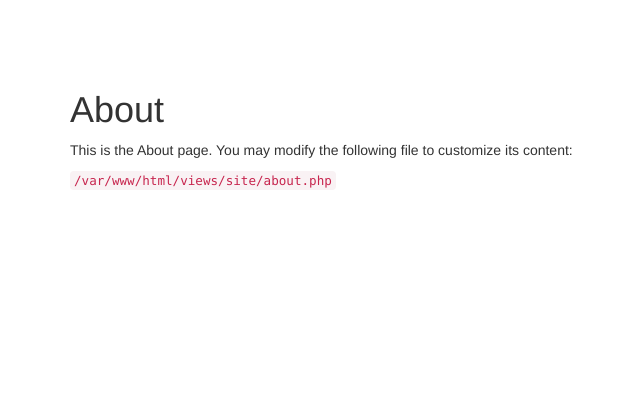
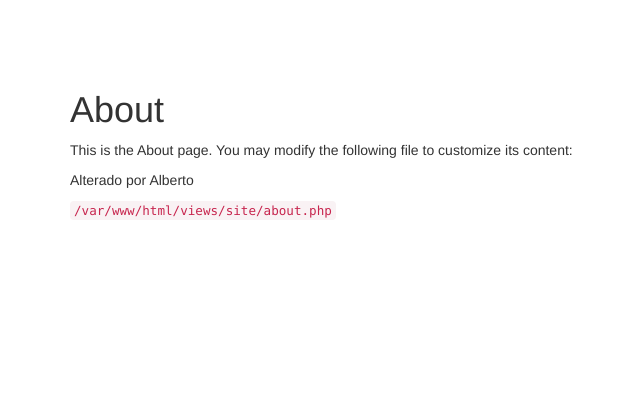
Before and after one commit to albertosql/-PAPS-Sistema-de-Gerenciamento-de-Frotas, a Yii app: template stpcu/views/site/about.php in a window 1280 px wide. Shown: the top 420 px of the page, without its empty margins (0-640 px from the left). Run offline with PHP 8.4 and a stand-in for Yii, Linux system fonts and the light colour scheme; the template is opened without the code that fills it, so the values that code supplies are empty; some libraries are stand-ins or nearby versions.

Commit message:
primeiro commit

```diff
--- a/stpcu/views/site/about.php
+++ b/stpcu/views/site/about.php
@@ -14,5 +14,7 @@ $this->params['breadcrumbs'][] = $this->title;
         This is the About page. You may modify the following file to customize its content:
     </p>
 
+    <p>Alterado por Alberto</p>
+
     <code><?= __FILE__ ?></code>
 </div>
```
